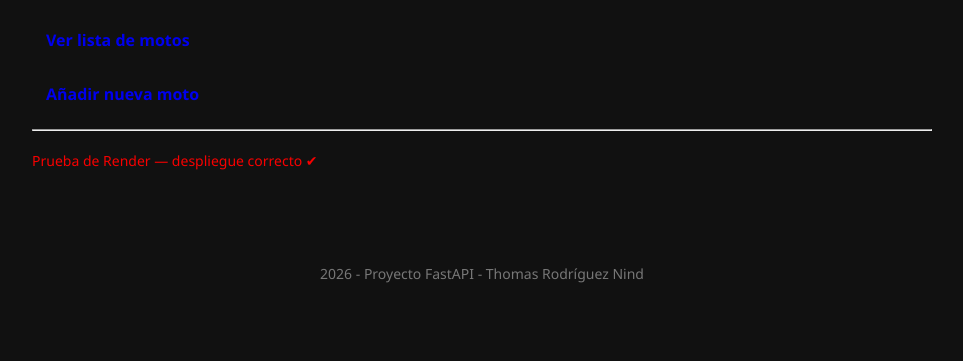
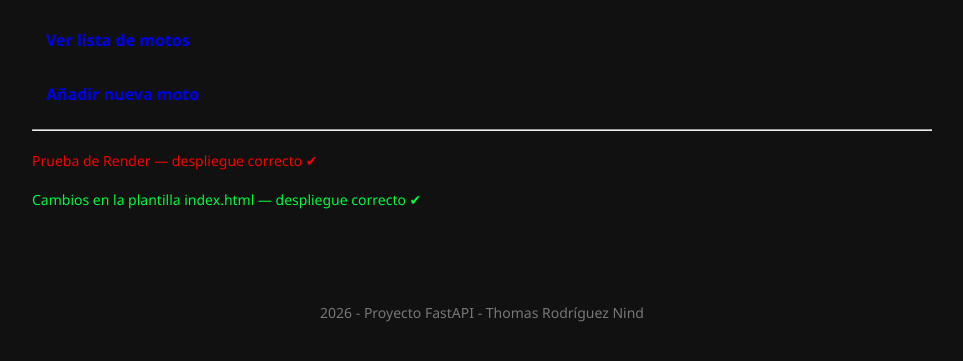
Before and after one commit to tomNind/motosAPI, a FastAPI app: page / in a window 1280 px wide. Shown: the part 166-527 px from the top of the page, without its empty margins (158-1121 px from the left). Run offline with FastAPI, Linux system fonts and the light colour scheme.

Commit message:
Nuevo cambio

```diff
--- a/src/templates/index.html
+++ b/src/templates/index.html
@@ -13,5 +13,8 @@
 <p style="margin-top: 20px; color: #f80000; font-size: 14px;">
     Prueba de Render — despliegue correcto ✔
 </p>
+<p style="margin-top: 20px; color: #00f83e; font-size: 14px;">
+    Cambios en la plantilla index.html — despliegue correcto ✔
+</p>
 
 {% endblock %}
```
Also changed, not shown: README.md.
